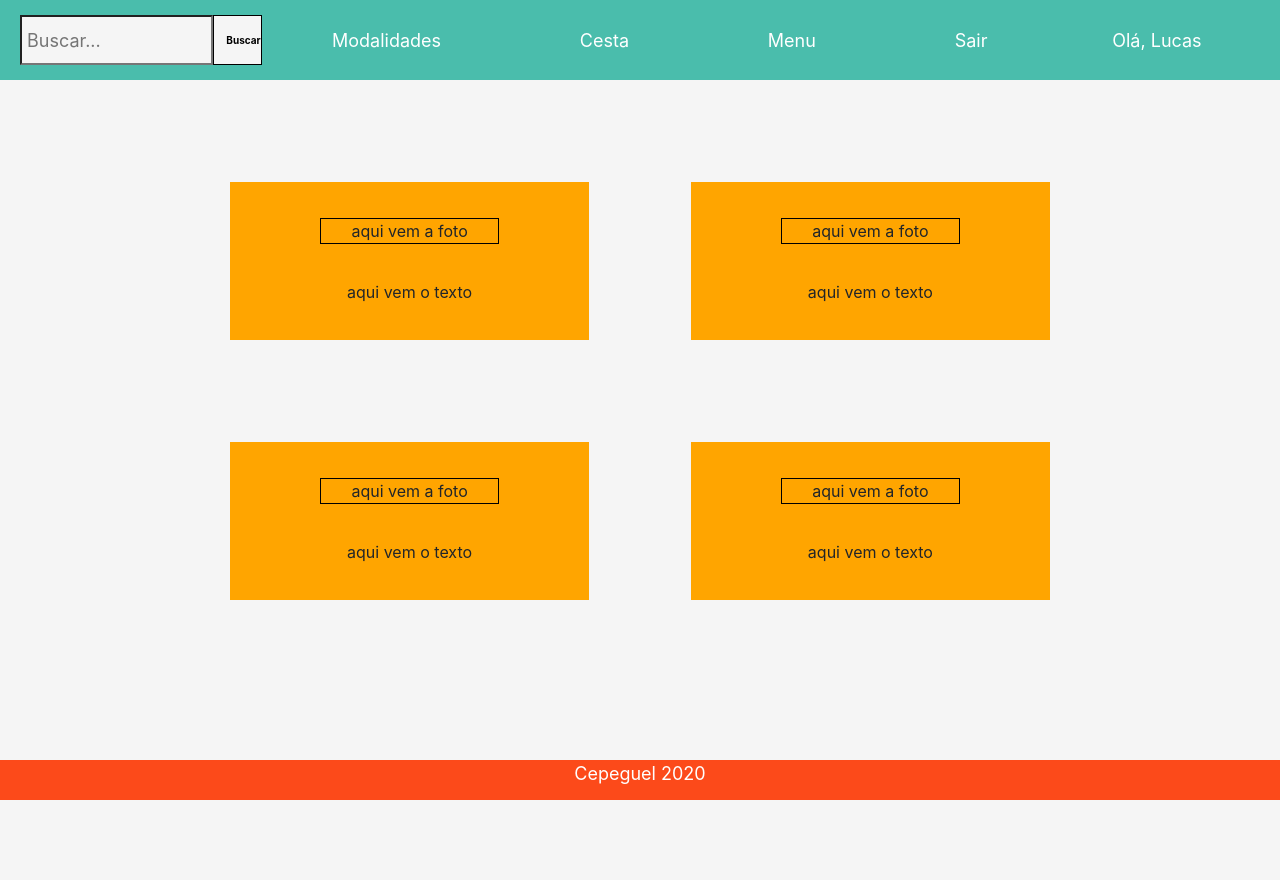
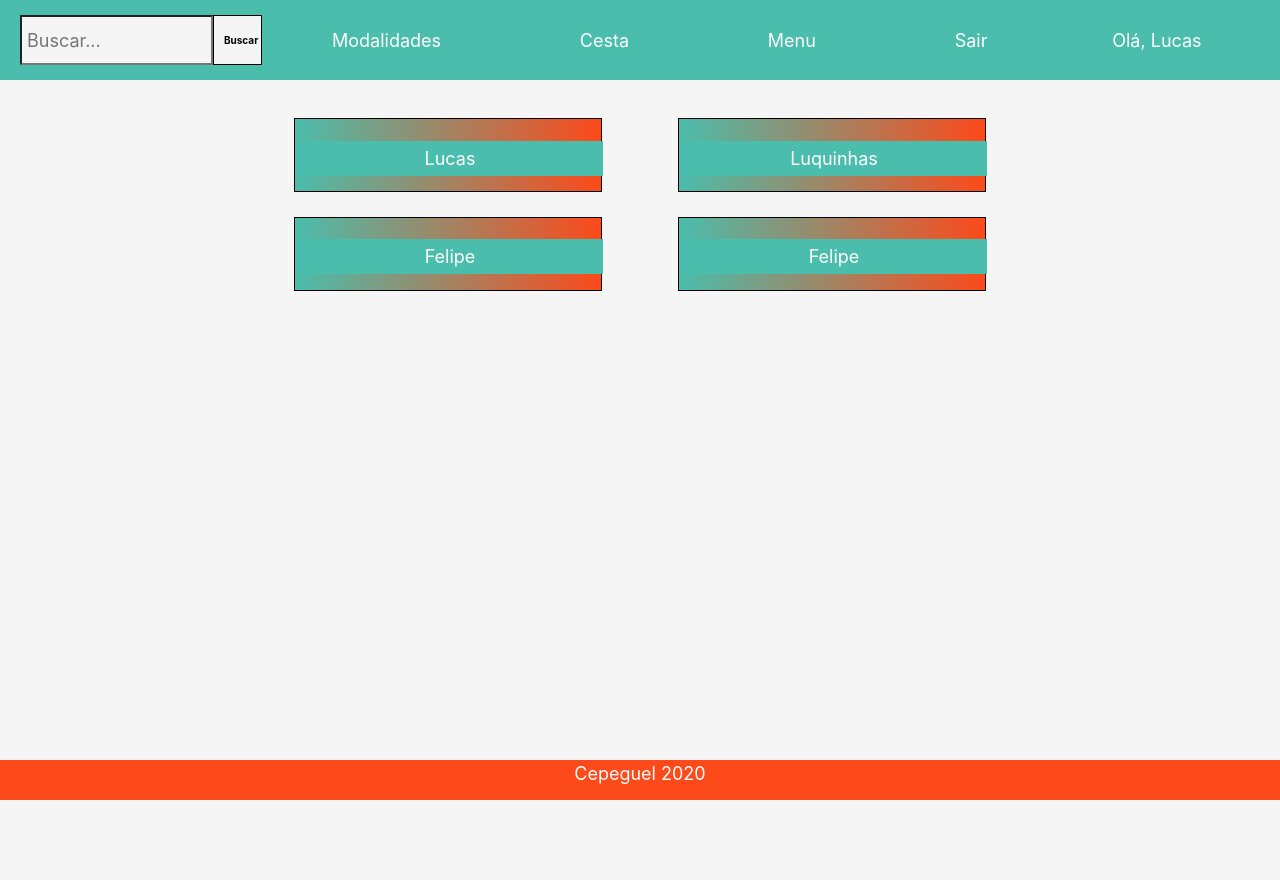
Before and after one commit to L-Fiori/cepeguel, a Django app: page /modalidades/ in a window 1280 px wide. After the commit the page ends 800 px from the top, so only its background shows below. Run offline with Django 3.2, Linux system fonts and the light colour scheme; a user stored in the database is signed in; data comes from the database, SQL or seed files in the repository; both versions use the stored data as it was after the commit; parts of the project's set-up code (start-up, migrations or seed data) failed here and were passed over; some libraries are stand-ins or nearby versions.

Commit message:
Layouts da cesta, produto e produtos de modalidade implementado

```diff
--- a/cepeguel/urls.py
+++ b/cepeguel/urls.py
@@ -21,6 +21,8 @@ from core.views import (
     modalidades,
     home,
     login,
+    produtosdemodalidade,
+    produto,
 )
 
 from usuarios.views import (
@@ -39,5 +41,7 @@ urlpatterns = [
     path('cestadeprodutos/', cestadeprodutos, name='cestadeprodutos'),
     path('cadastro/', registration_view, name='cadastro'),
     path('login/', login_view, name='login'),
-    path('logout/', logout_view, name="logout")
+    path('logout/', logout_view, name="logout"),
+    path('produtosdemodalidade/', produtosdemodalidade, name="produtosdemodalidade"),
+    path('produto/', produto, name="produto"),
     ]
--- a/core/static/core/base.css
+++ b/core/static/core/base.css
@@ -1,5 +1,5 @@
 .pagina {
-  font-size: 20px;
+  font-size: 18px;
 }
 
 .navbar {
@@ -37,7 +37,7 @@
   border: none;
   height: 101%;
   width: 20%;
-  padding-left: 5%;
+  padding-left: 4%;
   font-weight: bold;
   background: whitesmoke;
   font-size: 10px;
@@ -81,47 +81,9 @@
 
 .fundo {
   background-color: whitesmoke;
+  position: relative;
+  bottom: 0;
   height: 100%;
-}
-.modalidade {
-  background-color: orange;
-  width: 35%;
-  height: 90%;
-  margin-left: 10%;
-  margin-top: 10%;
-  text-align: justify;
-  display: flex;
-  flex-direction: column;
-}
-
-.fotomodalidade {
-  width: 50%;
-  height: 50%;
-  margin-left: 25%;
-  margin-top: 10%;
-  border: 1px solid black;
-  text-align: center;
-}
-
-.textomodalidade {
-  width: 80%;
-  margin-left: 10%;
-  margin-bottom: 10%;
-  margin-top: 10%;
-  text-align: center;
-}
-
-.duasmodalidades {
-  display: flex;
-  flex-direction: row;
-  width: 80%;
-}
-
-.paginamodalidades {
-  text-align: justify;
-  display: flex;
-  flex-direction: column;
-  align-items: center;
 }
 
 .paginamenu {
@@ -133,6 +95,7 @@
 .logo {
   text-align: center;
   margin-top: 10%;
+  border: 1px solid black;
 }
 .textomenu {
   color: black;
@@ -204,4 +167,89 @@ span.psw {
 
 .logologin {
   text-align: center;
+  margin-left: 42.5%;
+  width: 15%;
+  border: 1px solid black;
 }
+
+.gridmodalide {
+  position: relative;
+  display: grid;
+  grid-template-columns: repeat(2, 50%);
+}
+
+.gridgeral {
+  position: relative;
+  margin-left: 20%;
+  width: 60%;
+}
+
+.modalidade {
+  position: relative;
+  background-image: linear-gradient(to right, #4abdac, #fc4a1a);
+  color: white;
+  width: 80%;
+  height: 75%;
+  margin-top: 10%;
+  text-align: center;
+  padding-top: 5%;
+  justify-self: center;
+  border: 1px solid black;
+}
+
+.gridartigos {
+  position: relative;
+  display: grid;
+  grid-template-columns: repeat(3, 33.333333%);
+}
+
+.artigo {
+  display: flex;
+  flex-direction: column;
+  border: 1px solid black;
+  justify-self: center;
+  margin-top: 10%;
+  width: 200px;
+  height: 200px;
+}
+
+.fotoartigo {
+  height: 60%;
+  margin-bottom: 10%;
+  text-align: center;
+}
+
+.textoartigo {
+  position: relative;
+  background-image: linear-gradient(to right, #4abdac, #fc4a1a);
+  color: white;
+  height: 30%;
+  text-align: center;
+  padding-top: 7%;
+  justify-self: center;
+  border: 1px solid black;
+}
+
+.paginadeproduto {
+  display: flex;
+  flex-direction: column;
+  position: relative;
+  width: 50%;
+  margin-left: 25%;
+  height: 50%;
+  align-items: center;
+}
+
+.paginacesta {
+  display: flex;
+  flex-direction: column;
+  position: relative;
+  height: 50%;
+  width: 100%;
+  align-items: center;
+}
+
+.gridcesta {
+  position: relative;
+  width: 60%;
+}
--- a/core/templates/core/base.html
+++ b/core/templates/core/base.html
@@ -6,6 +6,11 @@
     <link rel="stylesheet" href="https://maxcdn.bootstrapcdn.com/bootstrap/4.0.0/css/bootstrap.min.css" integrity="sha384-Gn5384xqQ1aoWXA+058RXPxPg6fy4IWvTNh0E263XmFcJlSAwiGgFAW/dAiS6JXm" crossorigin="anonymous">
 
     <title>Cepeguel</title>
+<style>
+body{
+    background-color: whitesmoke;
+}
+</style>
 
 </head>
 
@@ -44,15 +49,15 @@
         </div>
         {% endif %}
 
-        </div>
     </div>
-    <div class="fundo">
-    {% block content %}
-    {% endblock %}
-    </div>
+
+      {% block content %}
+      {% endblock %}
+
     <div class="footer">
         Cepeguel    2020
     </div>
 </div>
+
 </body>
 </html>
--- a/core/templates/core/modalidades.html
+++ b/core/templates/core/modalidades.html
@@ -1,44 +1,19 @@
 {% extends 'core/base.html' %}
 
 {% block content %}
+
 <title>Modalidades</title>
-<divc class= paginamodalidades>
-    <div class= duasmodalidades>
-        <div class= modalidade>
-            <div class= fotomodalidade>
-                aqui vem a foto
-            </div>
-            <div class= textomodalidade>
-                aqui vem o texto
-            </div>
+
+<div class='gridgeral'>
+<div class='gridmodalide'>
+        {% for item in obj%}
+        <div class='modalidade'>
+                <button class="button button1" onclick="document.location='../produtosdemodalidade'">{{ item.first_name }}</button>
         </div>
-        <div class= modalidade>
-            <div class= fotomodalidade>
-                aqui vem a foto
-            </div>
-            <div class= textomodalidade>
-                aqui vem o texto
-            </div>
-        </div>
-    </div>
-    <div class= duasmodalidades>
-        <div class= modalidade>
-            <div class= fotomodalidade>
-                aqui vem a foto
-            </div>
-            <div class= textomodalidade>
-                aqui vem o texto
-            </div>
-        </div>
-        <div class= modalidade>
-            <div class= fotomodalidade>
-                aqui vem a foto
-            </div>
-            <div class= textomodalidade>
-                aqui vem o texto
-            </div>
-        </div>
-    </div>
+        {% endfor %}
+
+</div>
 </div>
 
+
 {% endblock %}
--- a/core/views.py
+++ b/core/views.py
@@ -1,6 +1,8 @@
 from django.shortcuts import render, redirect
 from django.contrib.auth.forms import UserCreationForm
 from django.contrib.auth.models import User
+from artigo.models import TipoDeProduto
+from usuarios.models import Usuario
 
 # Create your views here.
 def home(request):
@@ -9,13 +11,20 @@ def home(request):
     return render(request, 'core/menu.html', context)
 
 def modalidades(request):
-    context = {}
+    obj=Usuario.objects.all()
+    context = {'obj': obj}
 
     return render(request, 'core/modalidades.html', context)
 
+def produtosdemodalidade(request):
+    obj=Usuario.objects.all()
+    context = {'obj': obj}
+
+    return render(request, 'core/produtosdemodalidade.html', context)
 
 def cestadeprodutos(request):
-    context = {}
+    obj=Usuario.objects.all()
+    context = {'obj': obj}
 
     return render(request, 'core/cestadeprodutos.html', context)
 
@@ -23,3 +32,8 @@ def login(request):
     context = {}
 
     return render(request, 'core/login.html', context)
+
+def produto(request):
+    context = {}
+
+    return render(request, 'core/produto.html', context)
--- a/usuarios/templates/usuarios/login.html
+++ b/usuarios/templates/usuarios/login.html
@@ -8,7 +8,7 @@
 <title>Login</title>
 <form method="post">{% csrf_token %}
     <div class='logologin'>
-      <img src="{% static 'core/imagens/logo.png' %}" alt=CEPEguel style="width:15%;height:28%;"">
+      <img src="{% static 'core/imagens/logo.png' %}" alt=CEPEguel style="width:100%;height:28%;"">
     </div>
     <div class="container">
       <label for="email"><b>Email</b></label>
```
Also changed, not shown: core/templates/core/cestadeprodutos.html (+19 -2 lines), core/templates/core/produto.html (added, +28 -0 lines), core/templates/core/produtosdemodalidade.html (added, +25 -0 lines), aluguel/migrations/0001_initial.py (added), artigo/migrations/0001_initial.py (added), db.sqlite3, usuarios/migrations/0001_initial.py (added).
